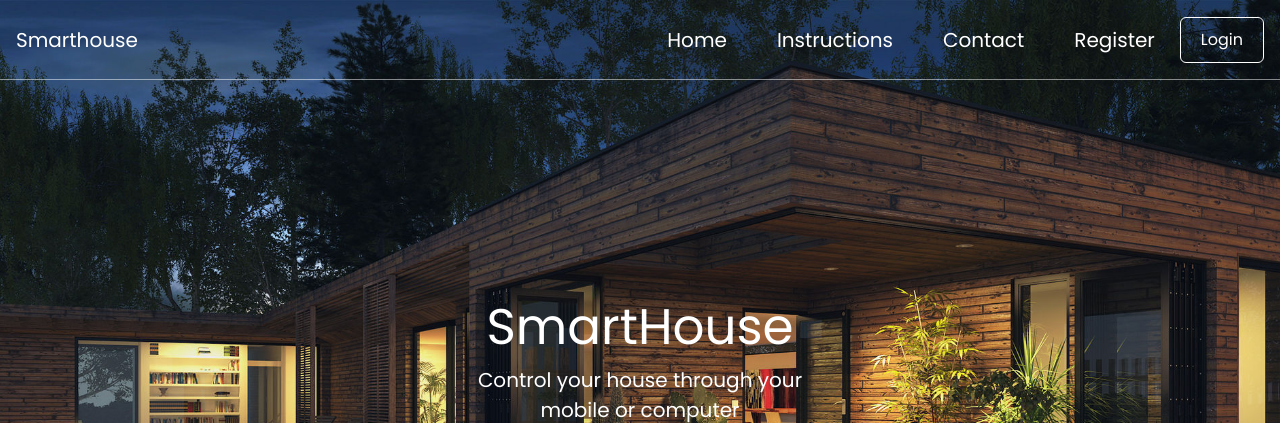
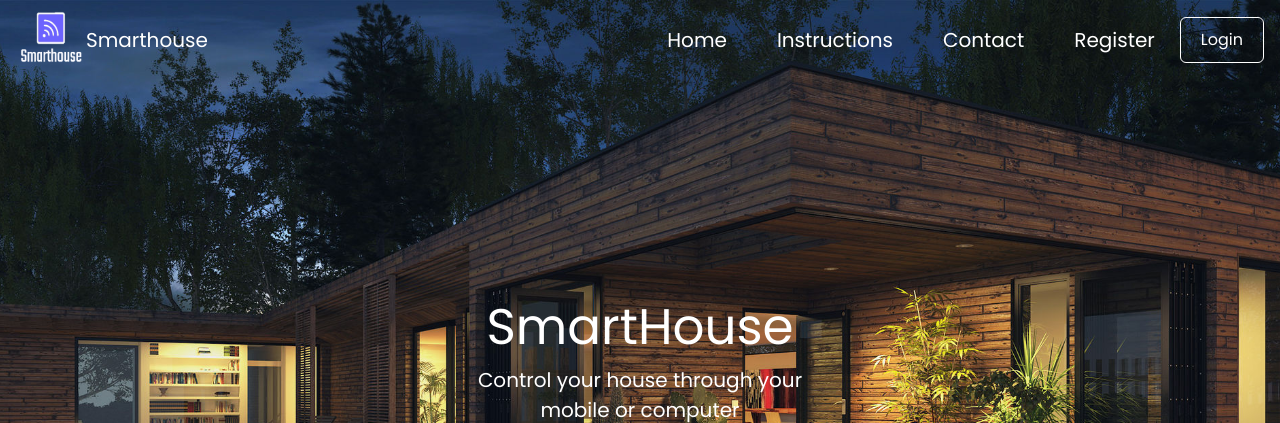
Before and after one commit to junnanlay/smarthome, a Java web app: page / in a window 1280 px wide. Shown: the top 423 px of the page. Run offline with Tomcat 11, a stand-in JSP engine, Linux system fonts and the light colour scheme; some libraries are stand-ins or nearby versions.

Commit message:
logo poggers

```diff
--- a/src/main/webapp/css/index.css
+++ b/src/main/webapp/css/index.css
@@ -20,7 +20,7 @@ body{
 .navbar {
   /*background-color: rgba(248, 247, 216, 0.7);   */
   background-color: transparent;
-  border-bottom: 1px solid rgba(255, 255, 255, 0.5);
+
   height: 80px;
   font-size: 20px;
 }
--- a/src/main/webapp/index.jsp
+++ b/src/main/webapp/index.jsp
@@ -21,7 +21,8 @@
     <body>
         <div>
         <nav class="navbar navbar-expand-lg ">
-            <a class="navbar-brand" href="#">Smarthouse</a>
+            <a href="#"> <img src="img/logo.png" width="70" height="70" alt=""> </a>
+            <a class="navbar-brand" href="#"> Smarthouse</a>
             <button class="navbar-toggler" type="button" data-toggle="collapse" data-target="#navbarNav" aria-controls="navbarNav" aria-expanded="false" aria-label="Toggle navigation">
               <span class="navbar-toggler-icon"><i class="fa fa-navicon" style="color:#fff; font-size:28px;"></i></span>
             </button>
--- a/src/main/webapp/login.jsp
+++ b/src/main/webapp/login.jsp
@@ -25,7 +25,7 @@
             </div>
             <div class="login-content">
 		<form action="Loginservlet" method="post">
-                    <img src="img/avatar2.svg">
+                    <img src="img/logo.png">
                     <h2 class="title">Smarthouse</h2>
                     <div class="input-div one">
                         <div class="i">
```
Also changed, not shown: src/main/webapp/img/logo.png (added), 1 other file.
